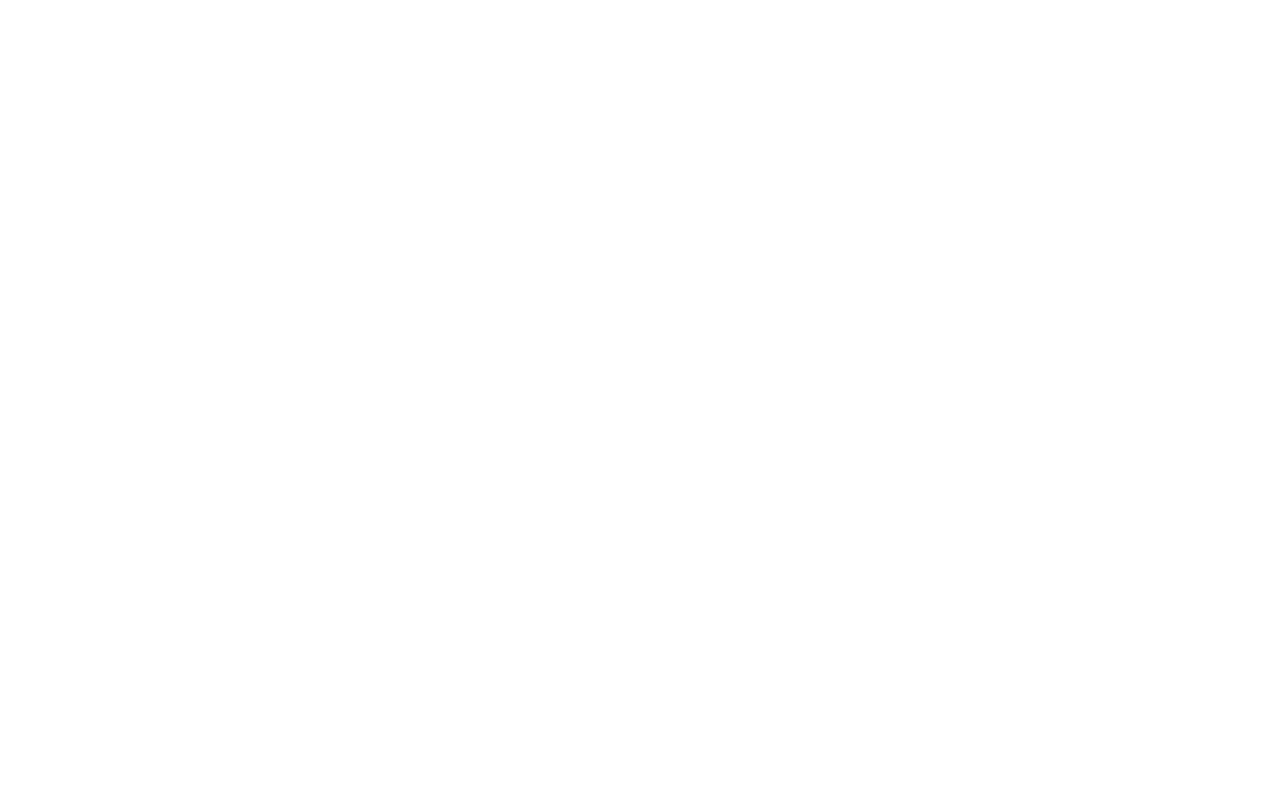
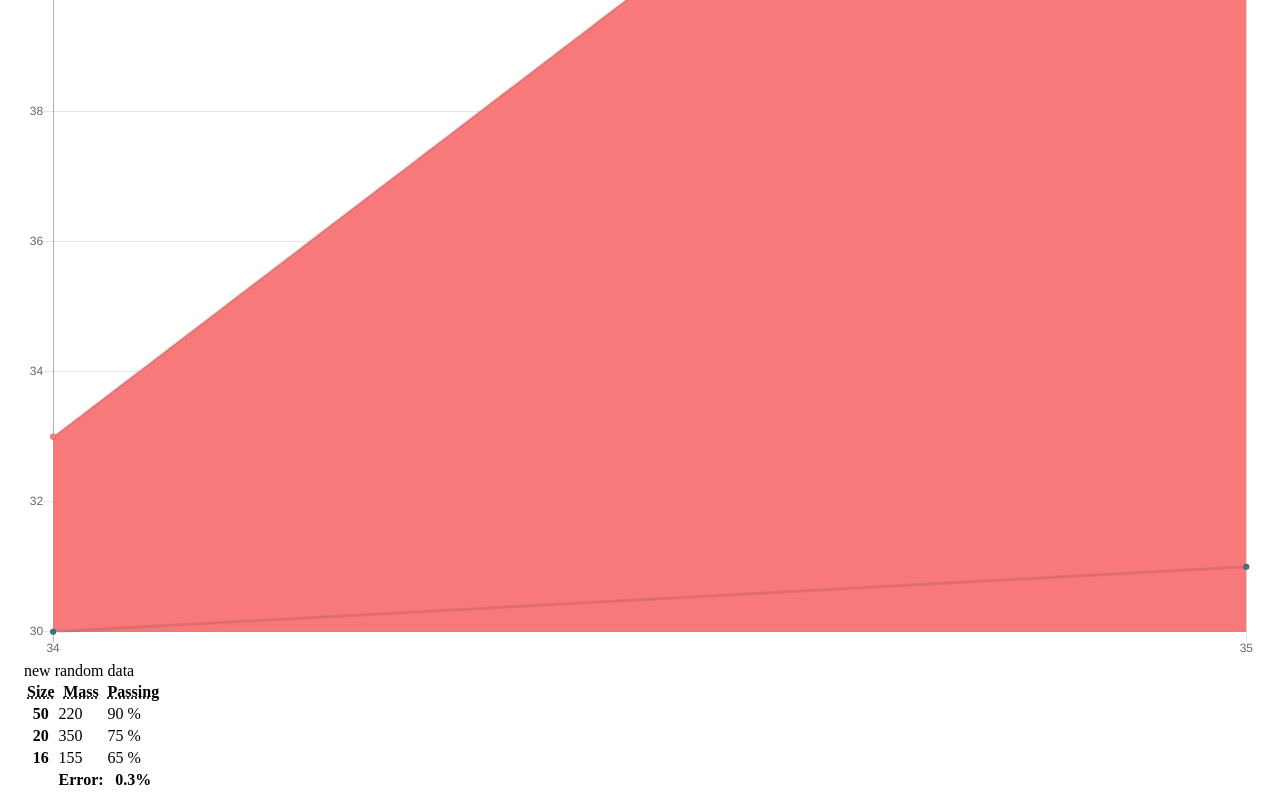
Before and after one commit to stephenhillier/sieveplot, a Vue app: page / in a window 1280 px wide. Shown: the part 3119-3919 px from the top of the page. Before the commit the page ends 2669 px from the top, so only its background shows below. Built offline with nearby package versions, Linux system fonts and the light colour scheme; the HTML template or start-up script is replaced by a standard one.

Commit message:
Added basic line chart with random data for testing

```diff
--- /dev/null
+++ b/src/components/LineChart.js
@@ -0,0 +1,11 @@
+import { Line, mixins } from 'vue-chartjs'
+const { reactiveProp } = mixins
+
+export default {
+  extends: Line,
+  mixins: [reactiveProp],
+  props: ['options'],
+  mounted () {
+    this.renderChart(this.chartData, this.options)
+  }
+}
--- a/src/components/Output.vue
+++ b/src/components/Output.vue
@@ -6,7 +6,8 @@
     <div class="message-body">
       <div class="columns">
         <div class="column">
-
+          <line-chart :chart-data="sieveResult"></line-chart>
+          <a class="button" @click.stop="fillData()">new random data</a>
         </div>
         <div class="column is-narrow">
           <div class="box">
@@ -38,9 +39,12 @@
   </article>
 </template>
 <script>
+  import LineChart from './LineChart.js'
   export default {
+    components: { LineChart },
     data () {
       return {
+        sieveResult: null,
         percentPassing: [
           {
             size: 50,
@@ -65,6 +69,30 @@
           }
         ]
       }
+    },
+    mounted () {
+      this.fillData()
+    },
+    methods: {
+      fillData () {
+        this.sieveResult = {
+          labels: [this.getRandomInt(), this.getRandomInt()],
+          datasets: [
+            {
+              label: 'Random test data',
+              backgroundColor: '#f87979',
+              data: [this.getRandomInt(), this.getRandomInt()]
+            }, {
+              label: 'More test data',
+              backgroundColor: '#387979',
+              data: [this.getRandomInt(), this.getRandomInt()]
+            }
+          ]
+        }
+      },
+      getRandomInt () {
+        return Math.floor(Math.random() * (50 - 5 + 1)) + 5
+      }
     }
   }
 </script>
```
